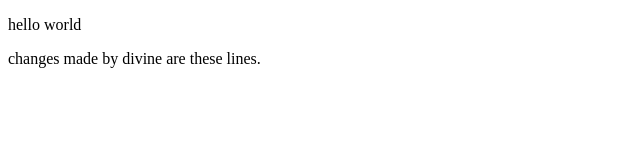
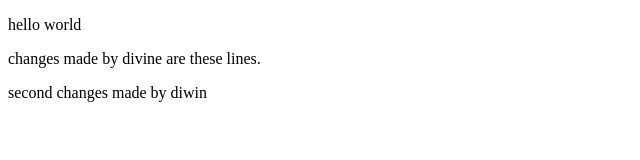
Before and after one commit to jaynishmehta/demo, a plain HTML site: page index.html in a window 1280 px wide. Shown: the whole page, without its empty margins (0-640 px from the left). Drawn offline with Linux system fonts and the light colour scheme.

Commit message:
bug2 fixed

```diff
--- a/index.html
+++ b/index.html
@@ -8,5 +8,6 @@
 <body>
     <p>hello world</p>
     <p> changes made by divine are these lines.</p>
+    <p>second changes made by diwin</p>
 </body>
 </html>
```
